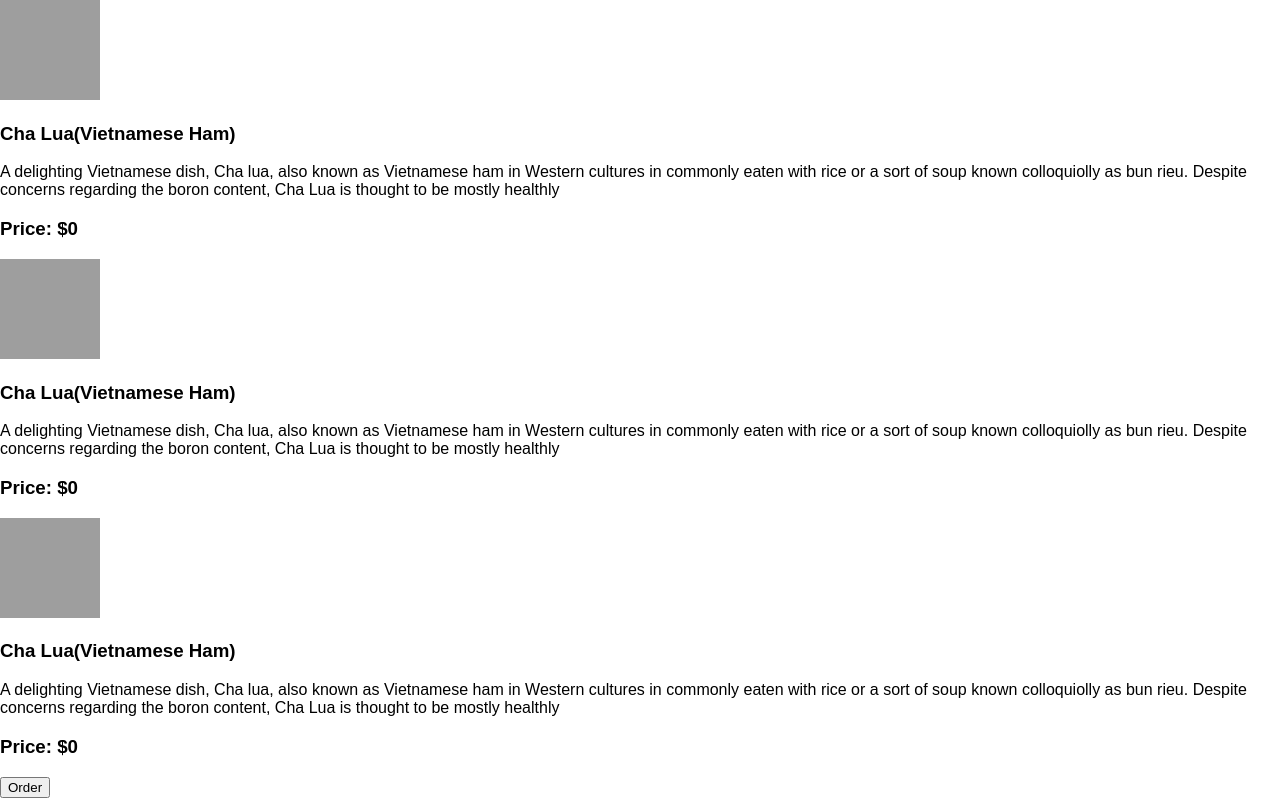
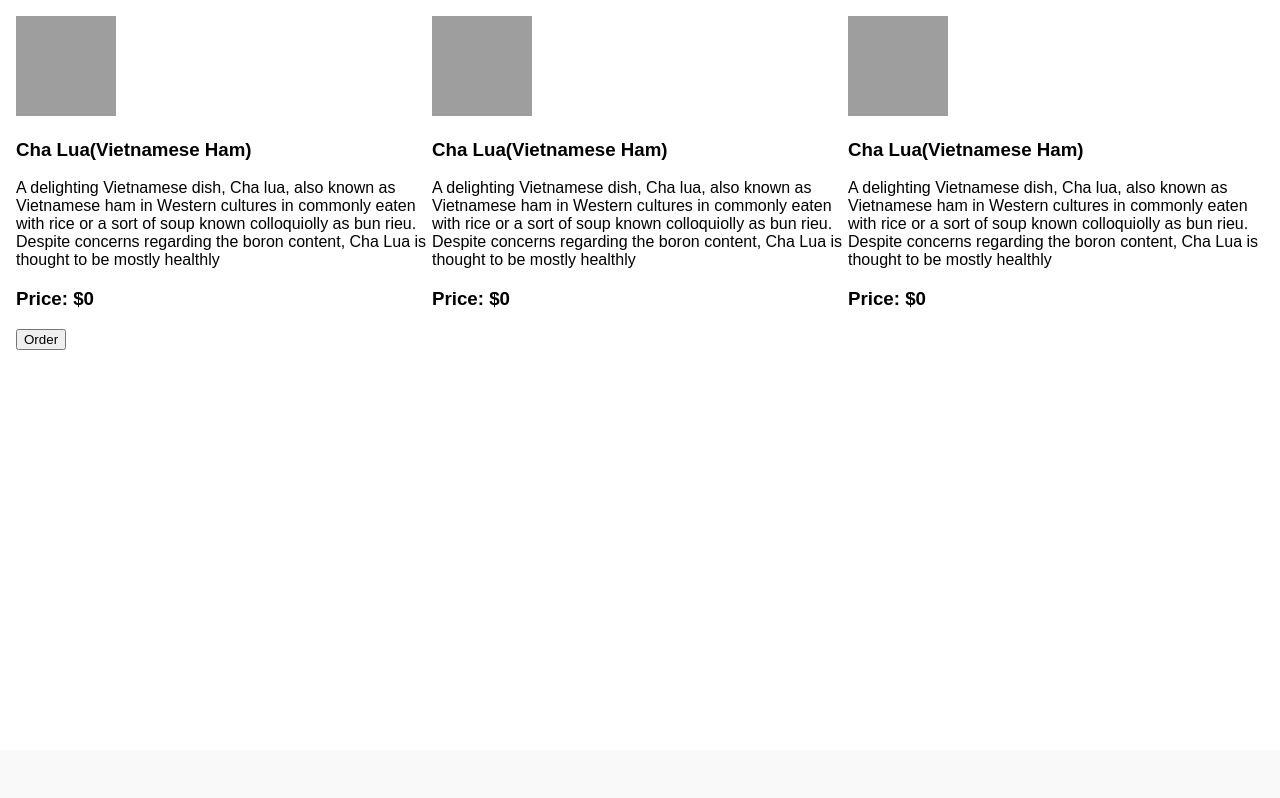
Before and after one commit to myclubisclub6/funkidapp, a PHP site: page / in a window 1280 px wide. Shown: the part 50-848 px from the top of the page. After the commit the page ends 400 px from the top, so only its background shows below. Run offline with PHP 8.4, Linux system fonts and the light colour scheme; grey boxes are pictures that could not be loaded.

Commit message:
Add flex layout to menu

```diff
--- a/main.css
+++ b/main.css
@@ -2,6 +2,13 @@ html, body {
   margin: 0;
   height: 100%;
   font-family: Arial;
+}
+section {
+  padding: 1em;
+}
+.items {
+  display: flex;
+  justify-content: center;
 }
 nav {
   background-color: rgb(50, 50, 50);
```
